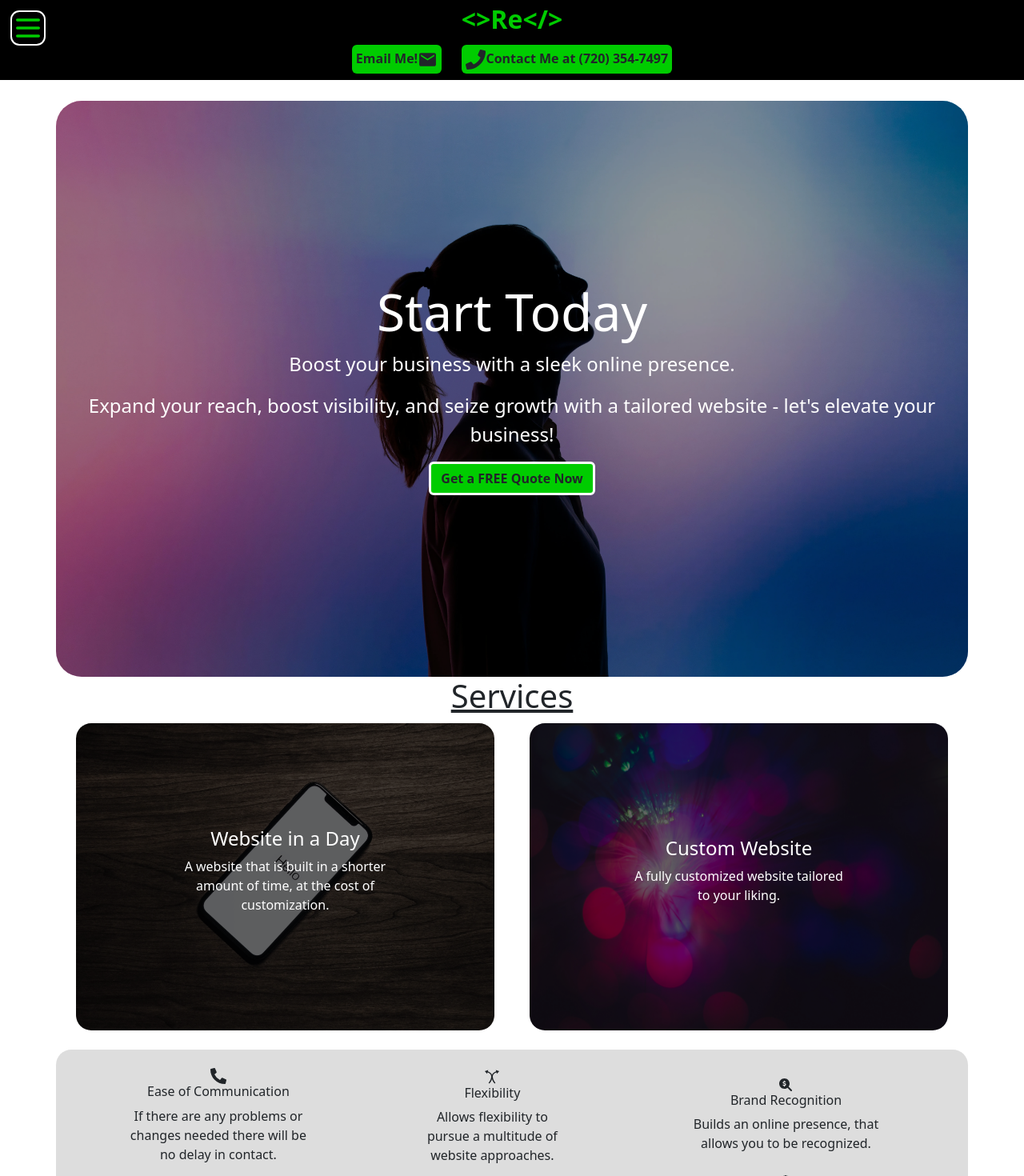
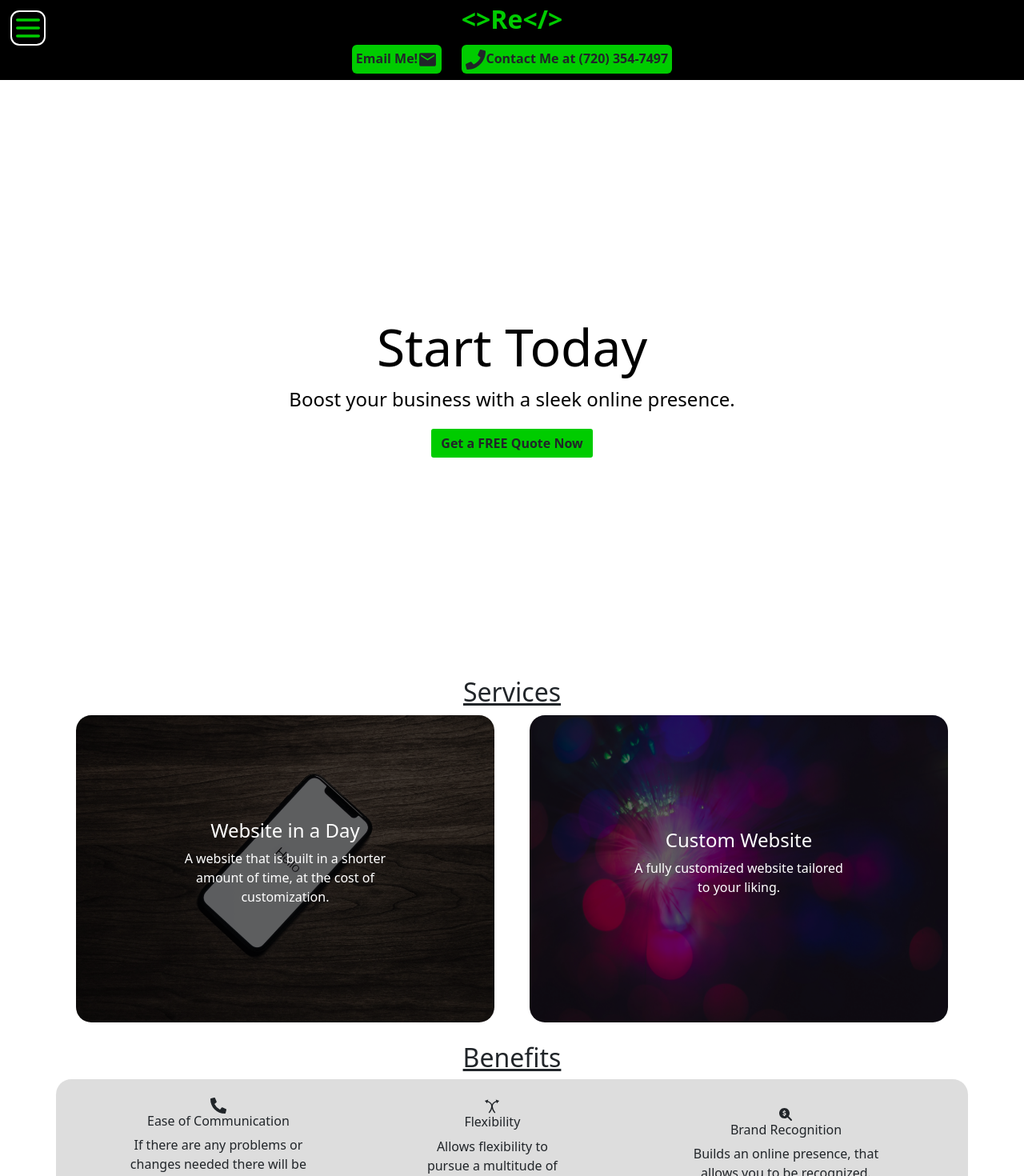
Before and after one commit to rfrisk44/mySiteDeployment, a React (Create React App) app: page / in a window 1280 px wide. Shown: the top 1470 px of the page at 80% size. Built offline with nearby package versions, Linux system fonts and the light colour scheme.

Commit message:
Testing Performance

```diff
--- a/src/App.css
+++ b/src/App.css
@@ -8,29 +8,16 @@ body{
 
 /* Landing CSS */
 #landing {
-    position: relative; /* Ensure that the overlay is positioned relative to the container */
-    background-image: url('./components/images/compressedthisisengineering-raeng-sbFmoKBK7jU-unsplash.webp');
-    background-size: cover;
-    background-position: center;
-    background-repeat: no-repeat;
     color: white;
     display: flex;
     justify-content: center;
     align-items: center;
     height: 90vh; /* Set height to occupy full viewport height */
-    z-index: 0;
     border-radius: 2rem;
     margin-top: 2%;
 }
 
-.overlay{
-    position: absolute; /* Position the overlay layer */
-    width: 100%;
-    height: 100%;
-    background-color: rgba(0, 0, 0, 0.4);
-    z-index: 1;
-    border-radius: 2rem;
-}
+
 .successText{
     color: white;
     z-index: 2;
--- a/src/components/Benefits.jsx
+++ b/src/components/Benefits.jsx
@@ -13,7 +13,9 @@ const Benefits = () => {
   const isMobile = useMediaQuery({ maxWidth: 500 });
 
   return (
-    <Container className='benefitsContainer text-center'>
+  <div className='text-center'>
+    <h2 className='text-decoration-underline'>Benefits</h2>
+    <Container className='benefitsContainer'>
       {isMobile ? (
         <MyCarousel />
       ) : (
@@ -57,6 +59,7 @@ const Benefits = () => {
           </>
       )}
     </Container>
+    </div>
   )
 }
 
--- a/src/components/CallToAction.jsx
+++ b/src/components/CallToAction.jsx
@@ -13,12 +13,11 @@ const CallToAction = () => {
   return (
     <Container className="p-3 text-center" id="landing">
       <div className="overlay"></div> {/* Overlay div */}
-      <Container className="successText">
+      <Container className="successText" style={{color:'black'}}>
         {showModal ? (
           <div>
             <h1 style={{ fontSize: '400%' }}>Start Today</h1>
             <p style={{ fontSize: '150%' }} className="fw-light">Boost your business with a sleek online presence.</p>
-            <p className="fw-light" style={{ fontSize: '150%' }}>Expand your reach, boost visibility, and seize growth with a tailored website - let's elevate your business!</p>
             <button
               className="btn fw-bold"
               style={{ backgroundColor: "#00cc00", border: '3px solid white' }}
--- a/src/components/Service.jsx
+++ b/src/components/Service.jsx
@@ -6,7 +6,7 @@ import { Container } from "react-bootstrap";
 const Service = () => {
   return (
     <Container className="text-center">
-      <h1 className="text-decoration-underline">Services</h1>
+      <h2 className="text-decoration-underline">Services</h2>
         <div className="services text-center d-flex">
           <div className="service-item">
             <img src={img1} alt="Coding" style={{ borderRadius: "1.2rem" }} />
```
